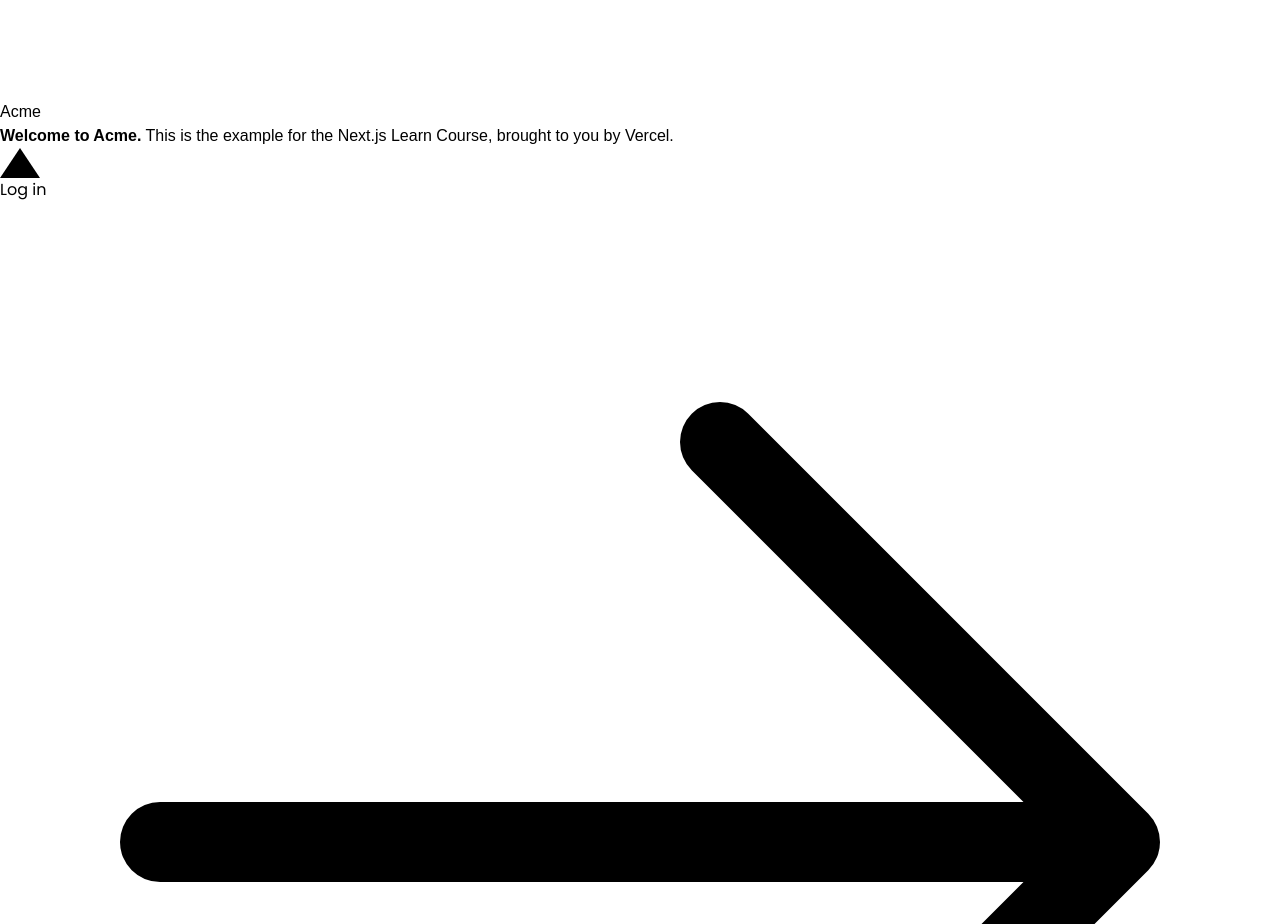
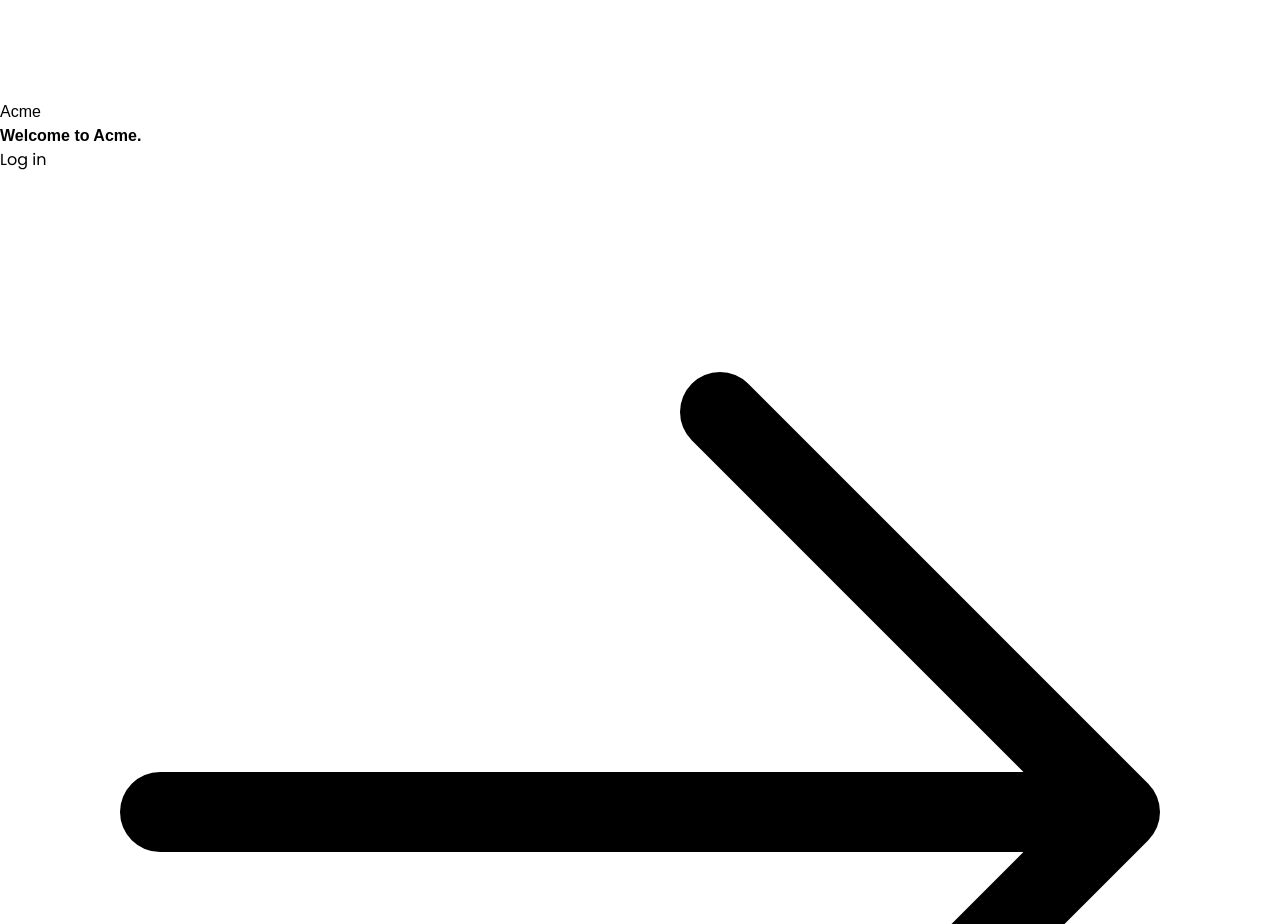
Before and after one commit to Fran-TP/dashboard-nextjs, a Next.js app: page / in a window 1280 px wide. Shown: the part 1180-2104 px from the top of the page. Built offline with nearby package versions, Linux system fonts and the light colour scheme; a web font is replaced by a local one.

Commit message:
refactor: remove unused styles and update welcome message in the main page

```diff
--- a/app/page.tsx
+++ b/app/page.tsx
@@ -1,7 +1,7 @@
 import AcmeLogo from '@/app/ui/acme-logo'
 import { ArrowRightIcon } from '@heroicons/react/24/outline'
 import Link from 'next/link'
-import styles from '@/app/ui/home.module.css'
+// import styles from '@/app/ui/home.module.css'
 import { lusitanaFont } from '@/app/ui/fonts'
 import Image from 'next/image'
 
@@ -16,22 +16,22 @@ export default function Page() {
           <p
             className={`${lusitanaFont.className} text-xl text-gray-800 md:text-3xl md:leading-normal`}
           >
-            <strong>Welcome to Acme.</strong> This is the example for the{' '}
-            <a href="https://nextjs.org/learn/" className="text-blue-500">
+            <strong>Welcome to Acme.</strong>
+            {/* add description here */}
+
+            {/* <a href="https://nextjs.org/learn/" className="text-blue-500">
               Next.js Learn Course
-            </a>
-            , brought to you by Vercel.
+            </a> */}
           </p>
-          <div className={styles.shape} />
+          {/* <div className={styles.shape} /> */}
           <Link
-            href="/login"
+            href="/dashboard"
             className="flex items-center gap-5 self-start rounded-lg bg-blue-500 px-6 py-3 text-sm font-medium text-white transition-colors hover:bg-blue-400 md:text-base"
           >
             <span>Log in</span> <ArrowRightIcon className="w-5 md:w-6" />
           </Link>
         </div>
         <div className="flex items-center justify-center p-6 md:w-3/5 md:px-28 md:py-12">
-          {/* Add Hero Images Here */}
           <Image
             src="/hero-desktop.png"
             width={1000}
```
